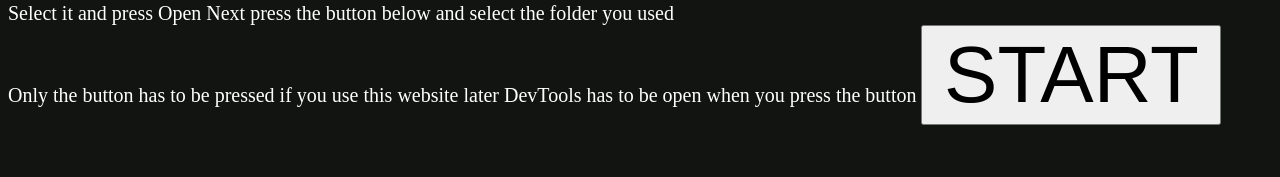
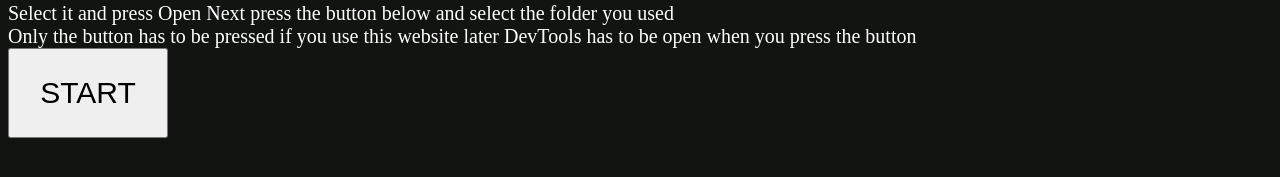
Before and after one commit to GisenTheCat/overridehelper, a plain HTML site: page index.html in a window 1280 px wide. Shown: the part 371-548 px from the top of the page. Drawn offline with Linux system fonts and the light colour scheme.

Commit message:
more of that

```diff
--- a/index.html
+++ b/index.html
@@ -32,13 +32,8 @@
             Select it and press Open Next press the button below and select the
             folder you used<br />
             Only the button has to be pressed if you use this website later
-            DevTools has to be open when you press the button
+            DevTools has to be open when you press the button<br />
         </span>
-        <button
-            onclick="start()"
-            style="height: 100px;width:300px;font-size: 80px"
-        >
-            START
-        </button>
+        <button onclick="start()" class="startButton">START</button>
     </body>
 </html>
--- a/style.css
+++ b/style.css
@@ -1,5 +1,11 @@
-            body {
-                background-color: #121412;
-                font-size: 20px;
-                color: white;
-            }
+body {
+    background-color: #121412;
+    font-size: 20px;
+    color: white;
+}
+
+.startButton {
+    height: 90px;
+    width: 160px;
+    font-size: 30px;
+}
```
